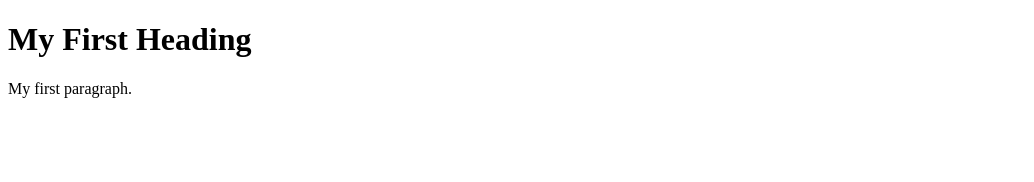
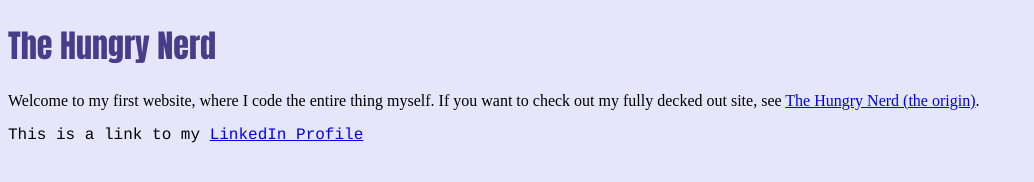
Before and after one commit to kellyav/kellyav.github.io, a plain HTML site: page index.html in a window 1280 px wide. Shown: the whole page, without its empty margins (0-1034 px from the left). Drawn offline with Linux system fonts and the light colour scheme.

Commit message:
Update index.html

```diff
--- a/index.html
+++ b/index.html
@@ -1,10 +1,15 @@
 <!DOCTYPE html>
 <html>
-<body>
+<body style="background-color:LAVENDER;">
 
-<h1>My First Heading</h1>
+<h1 style="color:DARKSLATEBLUE;font-family:Impact;">The Hungry Nerd</h1>
 
-<p>My first paragraph.</p>
+<p>Welcome to my first website, where I code the entire thing myself. If you want to check out my fully decked out site, see <a href="https://kellyav0.wixsite.com/thehungrynerd">The Hungry Nerd (the origin)</a>. </p>
+
+
+
+<p style="font-family:Courier;">
+This is a link to my <a href="https://www.linkedin.com/in/alexakelly98">LinkedIn Profile</a> <p>
 
 </body>
 </html>
```
